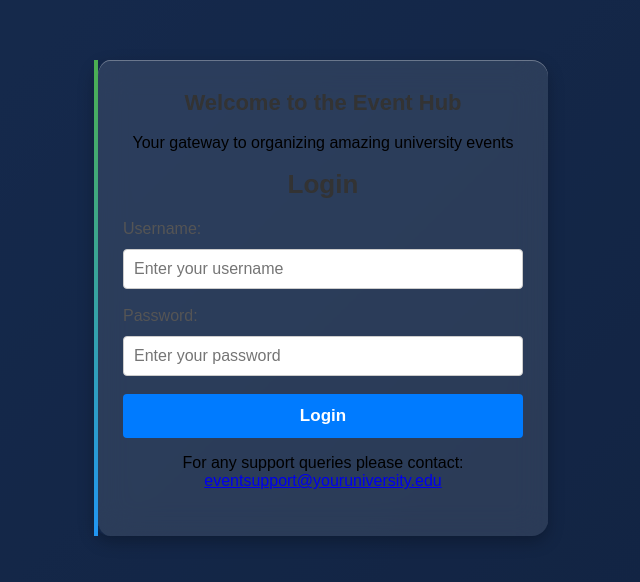
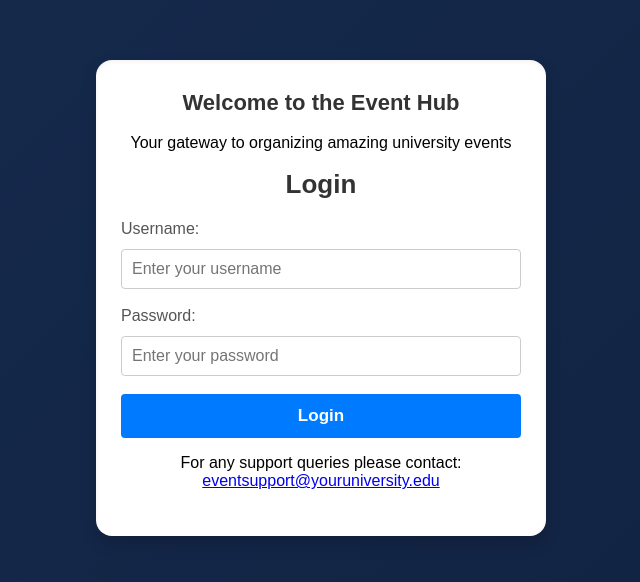
Before and after one commit to KrishBurla/event-management, a website: page public/index.html in a window 1280 px wide. Shown: the part 102-684 px from the top of the page, without its empty margins (319-959 px from the left). Drawn offline with Linux system fonts and the light colour scheme.

Commit message:
Update styles.css 4

```diff
--- a/public/css/styles.css
+++ b/public/css/styles.css
@@ -18,7 +18,6 @@ body {
   transition: all 0.3s ease-in-out;
 }
 
-
 body::before {
   content: '';
   position: fixed;
@@ -37,22 +36,17 @@ body::before {
 .dashboard-container,
 .home-container,
 .event-details-container {
-  background: rgba(255, 255, 255, 0.1);
+  background: #ffffff;
   border-radius: 16px;
-  border-left: 4px solid transparent;
-  background-clip: padding-box;
-  backdrop-filter: blur(16px);
-  -webkit-backdrop-filter: blur(16px);
   box-shadow:
-    0 6px 16px rgba(0, 0, 0, 0.25),
-    inset 0 1px 0 rgba(255, 255, 255, 0.3);
+    0 8px 16px rgba(0, 0, 0, 0.15),
+    inset 0 2px 4px rgba(0, 0, 0, 0.05);
   padding: 30px 25px;
   margin: 0 auto;
   text-align: center;
   transition: all 0.4s ease, transform 0.4s ease;
   animation: slideIn 0.6s ease-out forwards;
   opacity: 0;
-  border-image: linear-gradient(to bottom, #4CAF50, #2196F3) 1;
 }
 
 .login-container:hover,
@@ -63,10 +57,8 @@ body::before {
 .event-details-container:hover {
   transform: translateY(-6px);
   box-shadow:
-    0 12px 20px rgba(0, 0, 0, 0.3),
-    0 0 12px rgba(76, 175, 80, 0.2),
-    inset 0 1px 0 rgba(255, 255, 255, 0.2);
-  border-left: 4px solid #4CAF50;
+    0 12px 20px rgba(0, 0, 0, 0.25),
+    inset 0 2px 4px rgba(0, 0, 0, 0.05);
 }
 
 .login-container { width: 400px; }
```
